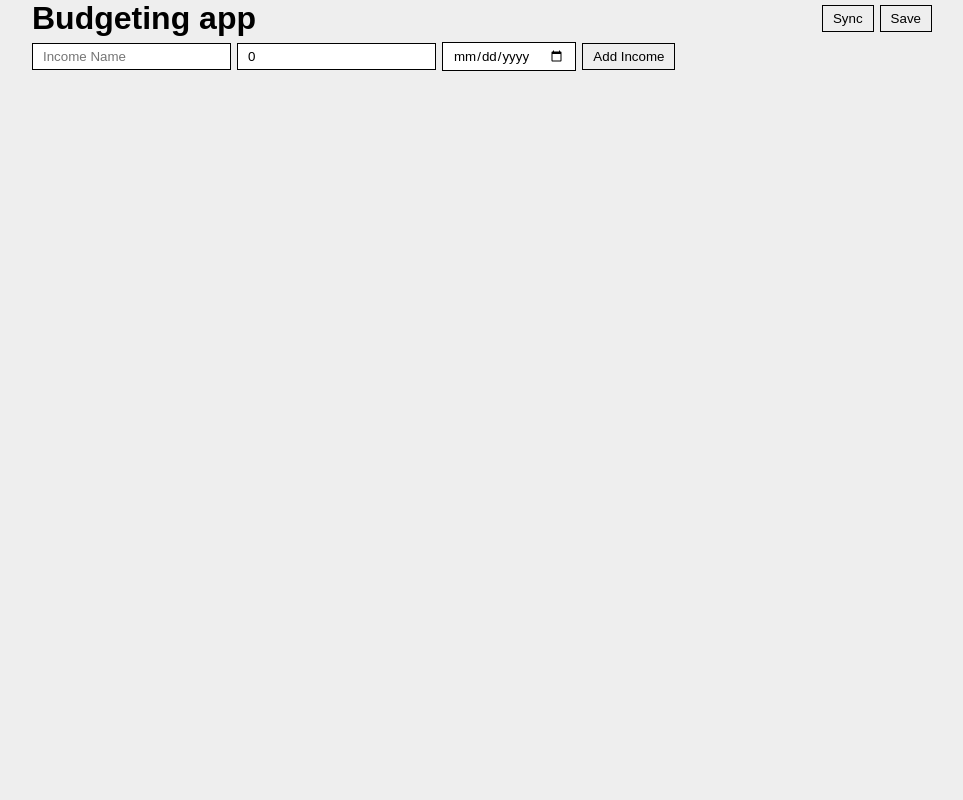
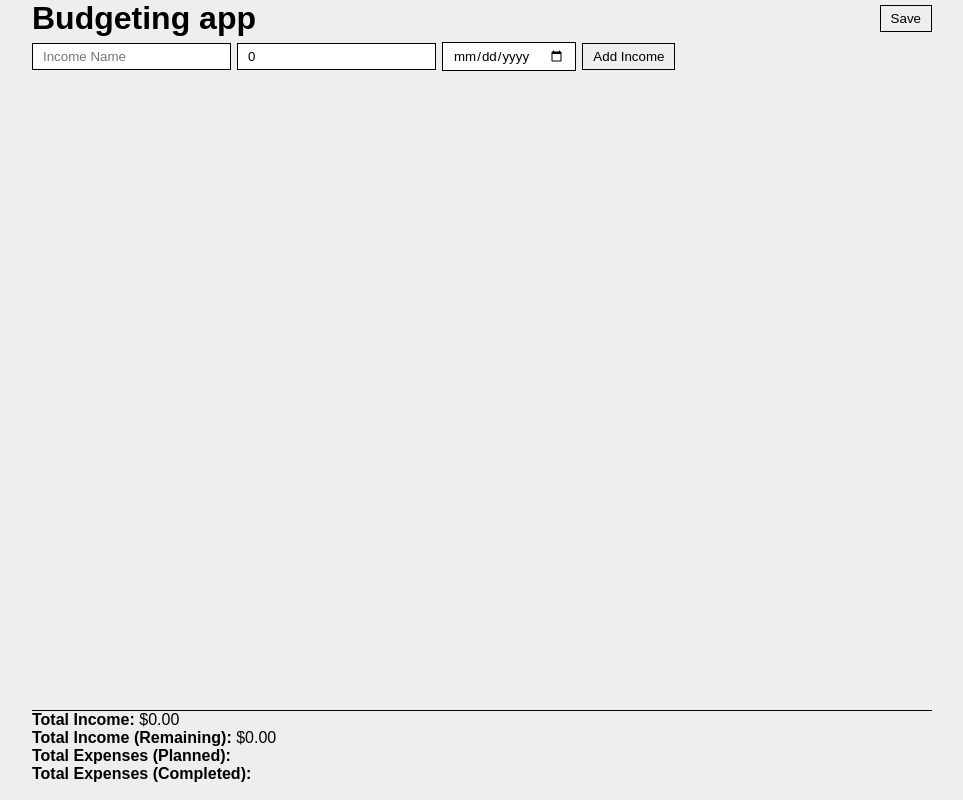
Before and after one commit to malogs/malogs, a React (Create React App) app: page / in a window 1280 px wide. Shown: the whole page, without its empty margins (158-1121 px from the left). Built offline with nearby package versions, Linux system fonts and the light colour scheme.

Commit message:
fix: add expenses completion

```diff
--- a/src/App.js
+++ b/src/App.js
@@ -9,6 +9,7 @@ function App() {
   const [incomeValue, setIncomeValue] = useState(0);
   const [incomeMonth, setIncomeMonth] = useState(null);
   const [dirty, setDirty] = useState(true);
+  const currency = 'USD';
 
   function addIncome(e) {
     e.preventDefault();
@@ -122,6 +123,29 @@ function App() {
     if (prevIncomes) setIncomes(JSON.parse(prevIncomes));
   }
 
+  function completeExpense(incomeId, expId) {
+    if (expId && incomeId) {
+      const sol = window.confirm('Are you sure you want to change expense completion?');
+      if (sol) setIncomes(prev => prev.map(incom => {
+        if (incom.id === incomeId) {
+          return {
+            ...incom,
+            expenses: incom.expenses.map(exp => {
+              if (exp.id === expId){
+                const outExp = {
+                  ...exp,
+                  isComplete: !exp.isComplete,
+                };
+                return outExp;
+              }
+              else return exp;
+            }),
+          };
+        } else return incom;
+      }));
+    }
+  }
+
   useEffect(() => {
     incomes.sort((a, b) => a.date > b.date);
   }, [incomes]);
@@ -135,12 +159,13 @@ function App() {
   useEffect(function () {
     retrieveData();
   }, []);
+
   return (
     <div className="container">
       <div className="incomecard__summary">
         <h1>Budgeting app</h1>
         <div>
-          <button className='add' onClick={retrieveData}>Sync</button>
+          {/* <button className='add' onClick={retrieveData}>Sync</button> */}
           <button style={{marginLeft: '6px'}} onClick={persistData}>Save</button>
         </div>
       </div>
@@ -151,8 +176,18 @@ function App() {
         <button type='submit'>Add Income</button>
       </form>
 
-      {incomes.map(income => <IncomeCard {...income} addMilestone={addMilestone} addExpense={addExpense} deleteOne={deleteOne} deleteExpense={deleteExpense} deleteMilestone={deleteMilestone} />)}
+      <div className="incomecard__wrapper">
+        {incomes.map(income => <IncomeCard {...income} completeExpense={completeExpense} addMilestone={addMilestone} addExpense={addExpense} deleteOne={deleteOne} deleteExpense={deleteExpense} deleteMilestone={deleteMilestone} />)}
+      </div>
 
+      <div className="total-summary">
+        <ul>
+          <li><b>Total Income: </b><span className='value'>{incomes.map(inc => parseFloat(inc.value)).reduce((a, b) => a + b, 0).toLocaleString('en-US', {style: 'currency', currency})}</span></li>
+          <li><b>Total Income (Remaining): </b><span className='value'>{incomes.map(inc => parseFloat(inc.value) - parseFloat(inc.expenses.map(exp => parseFloat(exp.value)).reduce((a, b) => a + b, 0))).reduce((a, b) => a + b, 0).toLocaleString('en-US', {style: 'currency', currency})}</span></li>
+          <li><b>Total Expenses (Planned): </b><span className='value'></span></li>
+          <li><b>Total Expenses (Completed): </b><span className='value'></span></li>
+        </ul>
+      </div>
     </div>
   );
 }
--- a/src/components/Expense/Expense.js
+++ b/src/components/Expense/Expense.js
@@ -1,6 +1,6 @@
 import { useState } from 'react';
 
-function Expense({name, value, milestones, deleteExpense, deleteMilestone, expId, incomId, addMilestone, currency="USD"}) {
+function Expense({name, value, milestones, deleteExpense, deleteMilestone, expId, incomId, addMilestone, currency="USD", isComplete, completeExpense}) {
   const [showMilestoneForm, setShowMilestoneForm] = useState(false);
   const [showMilestones, setShowMilestones] = useState(false);
   const [milestoneName, setMilestoneName] = useState("");
@@ -21,9 +21,18 @@ function Expense({name, value, milestones, deleteExpense, deleteMilestone, expId
     } else alert('Please fill the milestone name and value!');
   }
 
+  let isCompleted = isComplete;
+  const completionCondition = ((parseFloat(value) + (-1 * milestones.map(m => m.value).reduce((a, b) => parseFloat(a) + parseFloat(b), 0))) <= 0);
+
+  // if( completionCondition && !isComplete) {
+  //   isCompleted = true;
+  //   completeExpense(incomId, expId);
+  // }
+
   return (<>
+        <input type="checkbox" name="isComplete" value={isComplete} checked={isComplete} onChange={() => completeExpense(incomId, expId)} />
       <div className="incomecard__summary">
-        <div className='incomecard__summary-income'>
+        <div className={'incomecard__summary-income' + (isCompleted ? ' completed' : '')}>
           <span className="name">{name}:</span>
           <span className="value">{(parseFloat(value) + (showMilestones ? (-1 * milestones.map(m => m.value).reduce((a, b) => parseFloat(a) + parseFloat(b), 0)) : 0) ).toLocaleString('en-US', {style: 'currency', currency})}</span>
           {milestones.length > 0 && !showMilestones &&
@@ -37,7 +46,7 @@ function Expense({name, value, milestones, deleteExpense, deleteMilestone, expId
         </div>
         <div className="incomecard__actions-milestone">
           {milestones.length > 0 && <button onClick={() => setShowMilestones(prev => !prev)}>{showMilestones ? 'Hide' : 'Show'} Millestones</button>}
-          <button className='add' onClick={triggerMilestoneForm}>{showMilestoneForm ? 'Close ' : ''}Add Millestone</button>
+          {!isCompleted && !completionCondition && <button className='add' onClick={triggerMilestoneForm}>{showMilestoneForm ? 'Close ' : ''}Add Millestone</button>}
           {milestones.length < 1 && <button className='delete' onClick={() => deleteExpense(incomId, expId)}>Delete Expense</button>}
         </div>
       </div>
--- a/src/components/IncomeCard/IncomeCard.js
+++ b/src/components/IncomeCard/IncomeCard.js
@@ -4,7 +4,7 @@ import Card from '../Card';
 import Expense from '../Expense/Expense';
 import './styles.scss';
 
-function IncomeCard({id, name, value, date, expenses, addExpense, deleteOne, deleteExpense, deleteMilestone, addMilestone}) {
+function IncomeCard({id, name, value, date, expenses, addExpense, deleteOne, deleteExpense, deleteMilestone, addMilestone, completeExpense}) {
   const [showExpenseForm, setShowExpenseForm] = useState(false);
   const [showExpenses, setShowExpenses] = useState(false);
   const [expenseName, setExpenseName] = useState("");
@@ -63,7 +63,7 @@ function IncomeCard({id, name, value, date, expenses, addExpense, deleteOne, del
         <div className={showExpenses && "incomecard__expenses-wrapper"}>
           {expenses.length && showExpenses ? <h3 className='incomecard__expenses-header'>Expenses</h3> : ""}
           <ul className='incomecard__expenses'>
-            {showExpenses && expenses.map(exp => <li><Expense currency={currency} {...exp} addMilestone={addMilestone} incomId={id} expId={exp.id} deleteExpense={deleteExpense} deleteMilestone={deleteMilestone} /></li>)}
+            {showExpenses && expenses.map(exp => <li><Expense currency={currency} {...exp} completeExpense={completeExpense} addMilestone={addMilestone} incomId={id} expId={exp.id} deleteExpense={deleteExpense} deleteMilestone={deleteMilestone} /></li>)}
           </ul>
         </div>
       </Card>
--- a/src/components/IncomeCard/styles.scss
+++ b/src/components/IncomeCard/styles.scss
@@ -48,6 +48,18 @@
       padding: 10px;
       border-radius: 5px;
       background-color: #eee;
+      position: relative;
+
+      & > input[type="checkbox"] {
+        position: absolute;
+        top: 18px;
+      }
+
+      & > .incomecard__summary {
+        position: relative;
+        left: 20px;
+        width: calc(100% - 20px);
+      }
     }
 
     &-wrapper {
@@ -57,6 +69,10 @@
 
     .value {
       color: crimson;
+    }
+
+    .completed span {
+      text-decoration: line-through;
     }
 
     &-milestones {
@@ -85,6 +101,12 @@
       }
     }
   }
+
+  &__wrapper {
+    height: 80vh;
+    overflow-y: scroll;
+    border-bottom: 1px solid;
+  }
 }
 
 form {
@@ -111,6 +133,7 @@ button {
   background: none;
   padding: 5px 10px;
   border: 1px solid;
+  text-decoration: none;
 
   &.add:hover,
   &.delete:hover,
```
